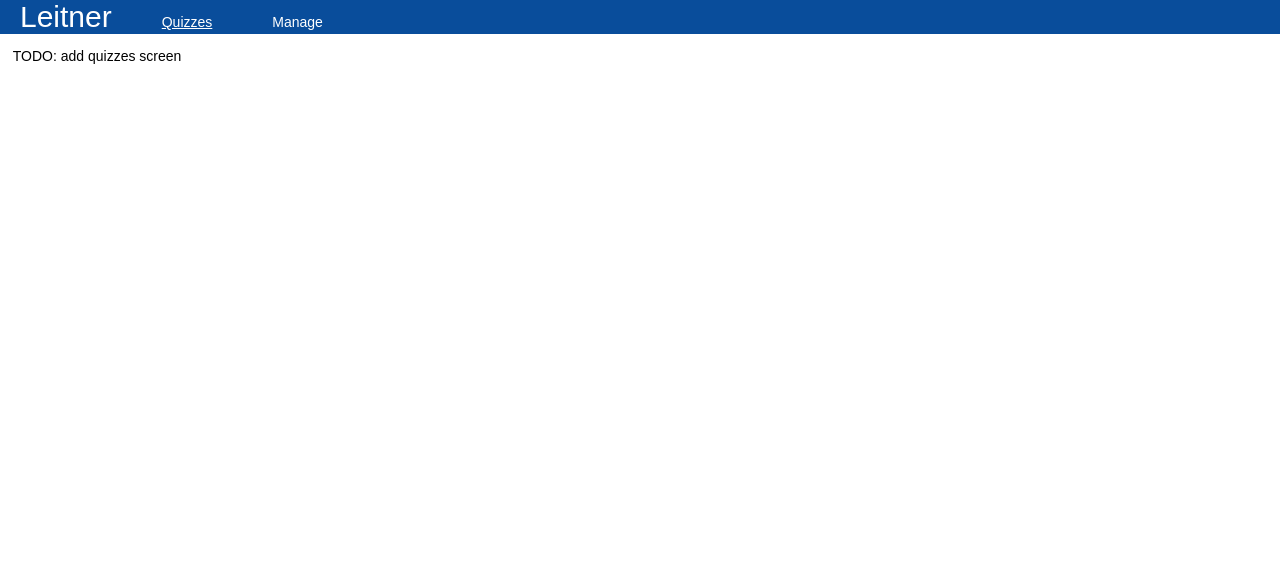
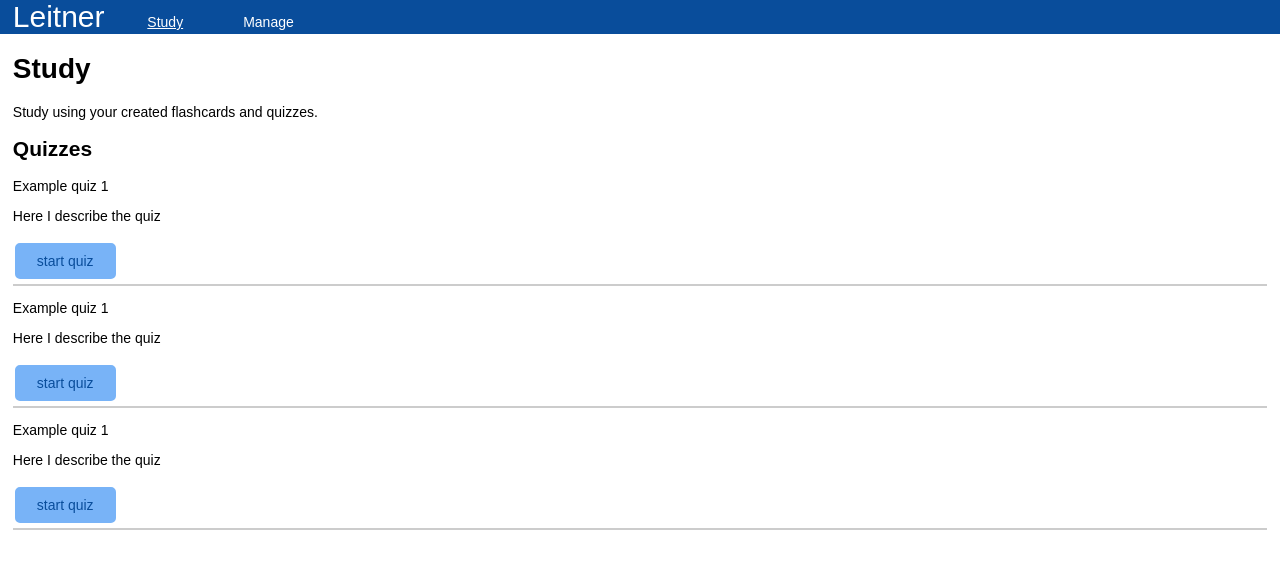
Before and after one commit to JRIngram/leitner, a React (Create React App) app in the folder client/: page / in a window 1280 px wide. Shown: the top 568 px of the page. Built offline with nearby package versions, Linux system fonts and the light colour scheme.

Commit message:
Add basic structure to study page with Mock data

```diff
--- a/client/src/screens/ScreenContainer/ScreenContainer.tsx
+++ b/client/src/screens/ScreenContainer/ScreenContainer.tsx
@@ -1,5 +1,6 @@
 import React, { useState } from 'react';
 import Manage from '../Manage/Manage';
+import Study from '../Study/Study';
 
 const styles = {
   container: {
@@ -14,8 +15,7 @@ const styles = {
     display: 'inline',
     color: '#FFF',
     fontSize: 30,
-    padding: '10px',
-    margin: '10px'
+    margin: '1%'
   },
   itemStyle: {
     display: 'inline',
@@ -36,18 +36,18 @@ const styles = {
 
 
 const ScreenContainer = () => {
-  const screens = ['Quizzes', 'Manage'];
+  const screens = ['Study', 'Manage'];
   const [currentScreen, setCurrentScreen] = useState(screens[0]);
 
 
   const renderScreen = () => {
     switch (currentScreen){
       case screens[0]:
-        return <p>TODO: add quizzes screen</p>
+        return <Study />
       case screens[1]:
         return <Manage />
       default:
-        return <p>TODO: add quizzes screen</p>
+        return <Study />
 
     }
   }
@@ -61,6 +61,7 @@ const ScreenContainer = () => {
             <p
               style={screen === currentScreen ? styles.activeItemStyle : styles.itemStyle}
               key={index}
+              data-testid={`navbar-item-${index}`}
               onClick={
                 ()=>{ setCurrentScreen(screen) }
               }
--- /dev/null
+++ b/client/src/screens/Study/Study.tsx
@@ -0,0 +1,30 @@
+import React from 'react';
+import { ColouredButton, ButtonType } from '../../components/ColouredButton/ColouredButton';
+import Divider from '../../components/Divider/Divider';
+
+const Study = () => {
+  return (
+    <div>
+      <h1>Study</h1>
+      <p>Study using your created flashcards and quizzes.</p>
+      <div>
+        <h2>Quizzes</h2>
+        <p>Example quiz 1</p>
+        <p>Here I describe the quiz</p>
+        <ColouredButton text="start quiz" buttonType={ButtonType.nav} onClickAction={() => {}}/>
+        <Divider />
+        <p>Example quiz 1</p>
+        <p>Here I describe the quiz</p>
+        <ColouredButton text="start quiz" buttonType={ButtonType.nav} onClickAction={() => {}}/>
+        <Divider />
+        <p>Example quiz 1</p>
+        <p>Here I describe the quiz</p>
+        <ColouredButton text="start quiz" buttonType={ButtonType.nav} onClickAction={() => {}}/>
+        <Divider />
+      </div>
+    </div>
+
+  )
+}
+
+export default Study;
```
Also changed, not shown: 1 other file (tests, documents, lock files or other folders).
